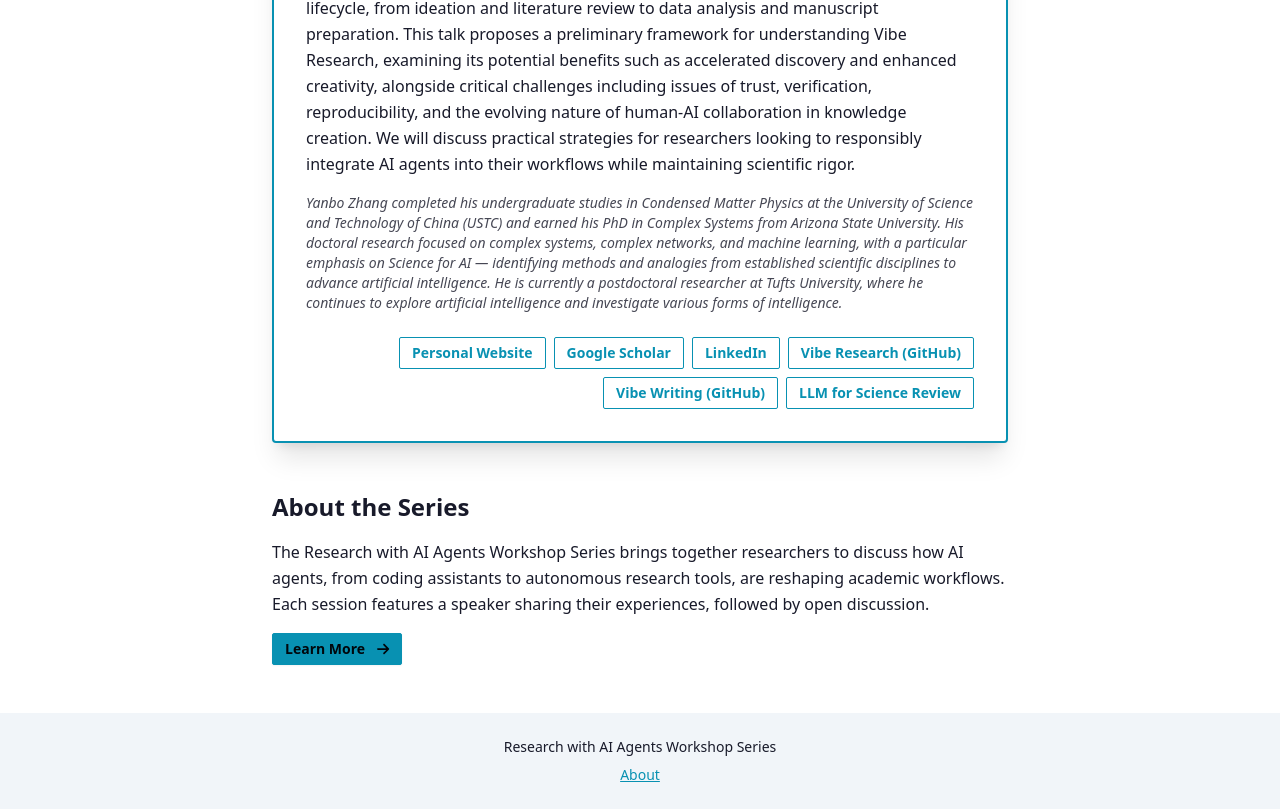
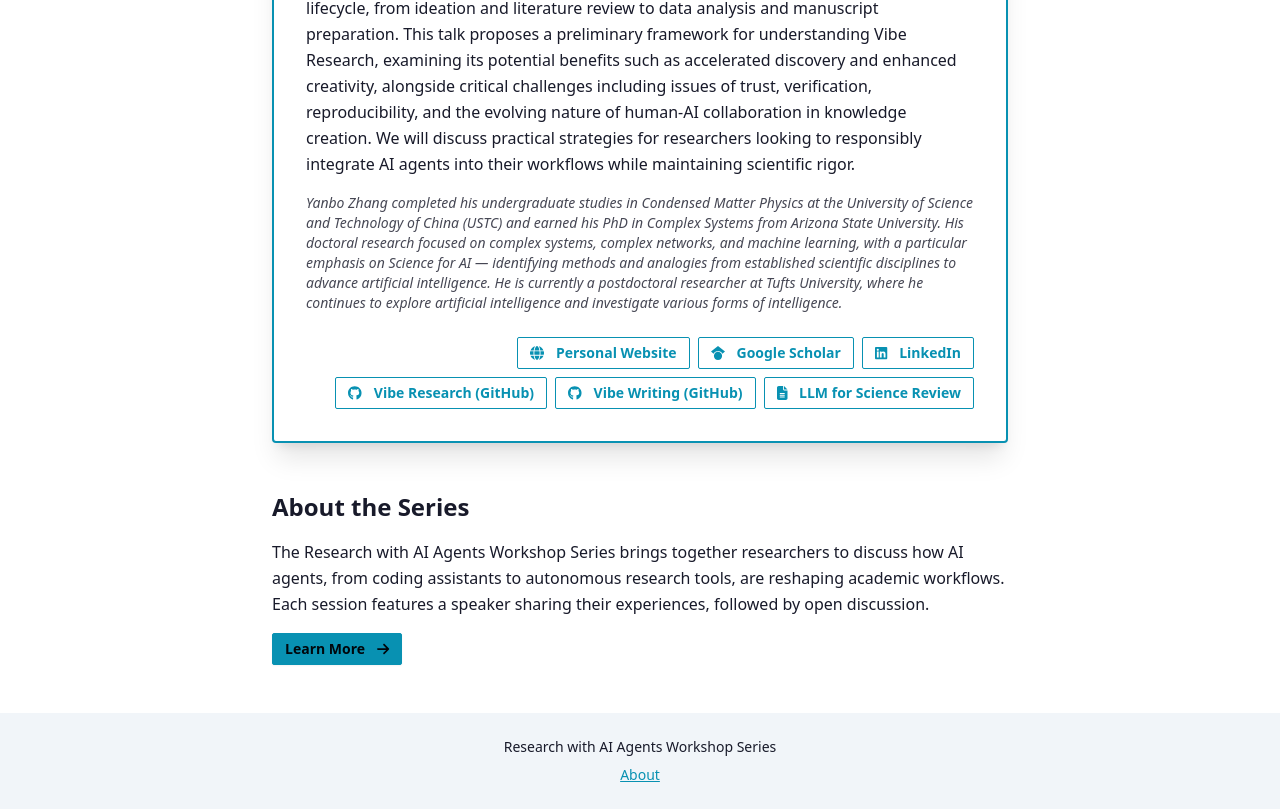
Before and after one commit to Research-with-AI-agents-workshop/Research-with-AI-agents-workshop.github.io, a Vue app: page / in a window 1280 px wide. Shown: the part 869-1678 px from the top of the page. Built offline with nearby package versions, Linux system fonts and the light colour scheme.

Commit message:
feat: add FontAwesome icons to presenter link buttons in EventCard

```diff
--- a/src/components/EventCard.vue
+++ b/src/components/EventCard.vue
@@ -9,6 +9,16 @@ const props = defineProps({
     default: false
   }
 })
+
+function linkIcon(label) {
+  const l = label.toLowerCase()
+  if (l.includes('google scholar')) return ['fab', 'google-scholar']
+  if (l.includes('linkedin')) return ['fab', 'linkedin']
+  if (l.includes('github')) return ['fab', 'github']
+  if (l.includes('personal website')) return ['fas', 'globe']
+  if (l.includes('review') || l.includes('paper')) return ['fas', 'file-lines']
+  return ['fas', 'link']
+}
 
 function formatDate(dateStr) {
   const date = new Date(dateStr + 'T00:00:00')
@@ -45,7 +55,7 @@ function formatDate(dateStr) {
       <p v-if="event.bio" class="mt-2 text-sm italic opacity-80">{{ event.bio }}</p>
       <div v-if="event.links && Object.keys(event.links).length" class="card-actions justify-end mt-4">
         <a v-for="(url, label) in event.links" :key="label" :href="url" target="_blank" class="btn btn-sm btn-outline btn-primary">
-          {{ label }}
+          <font-awesome-icon :icon="linkIcon(label)" class="mr-1" />{{ label }}
         </a>
       </div>
     </div>
--- a/src/main.js
+++ b/src/main.js
@@ -5,10 +5,10 @@ import '@/app.css'
 
 import { library } from '@fortawesome/fontawesome-svg-core'
 import { FontAwesomeIcon } from '@fortawesome/vue-fontawesome'
-import { faCalendarDays, faLocationDot, faClock, faEnvelope, faArrowRight } from '@fortawesome/free-solid-svg-icons'
-import { faGithub, faBluesky, faTwitter } from '@fortawesome/free-brands-svg-icons'
+import { faCalendarDays, faLocationDot, faClock, faEnvelope, faArrowRight, faGlobe, faFileLines, faLink } from '@fortawesome/free-solid-svg-icons'
+import { faGithub, faBluesky, faTwitter, faLinkedin, faGoogleScholar } from '@fortawesome/free-brands-svg-icons'
 
-library.add(faCalendarDays, faLocationDot, faClock, faEnvelope, faArrowRight, faGithub, faBluesky, faTwitter)
+library.add(faCalendarDays, faLocationDot, faClock, faEnvelope, faArrowRight, faGlobe, faFileLines, faLink, faGithub, faBluesky, faTwitter, faLinkedin, faGoogleScholar)
 
 const app = createApp(App)
 app.component('font-awesome-icon', FontAwesomeIcon)
```
